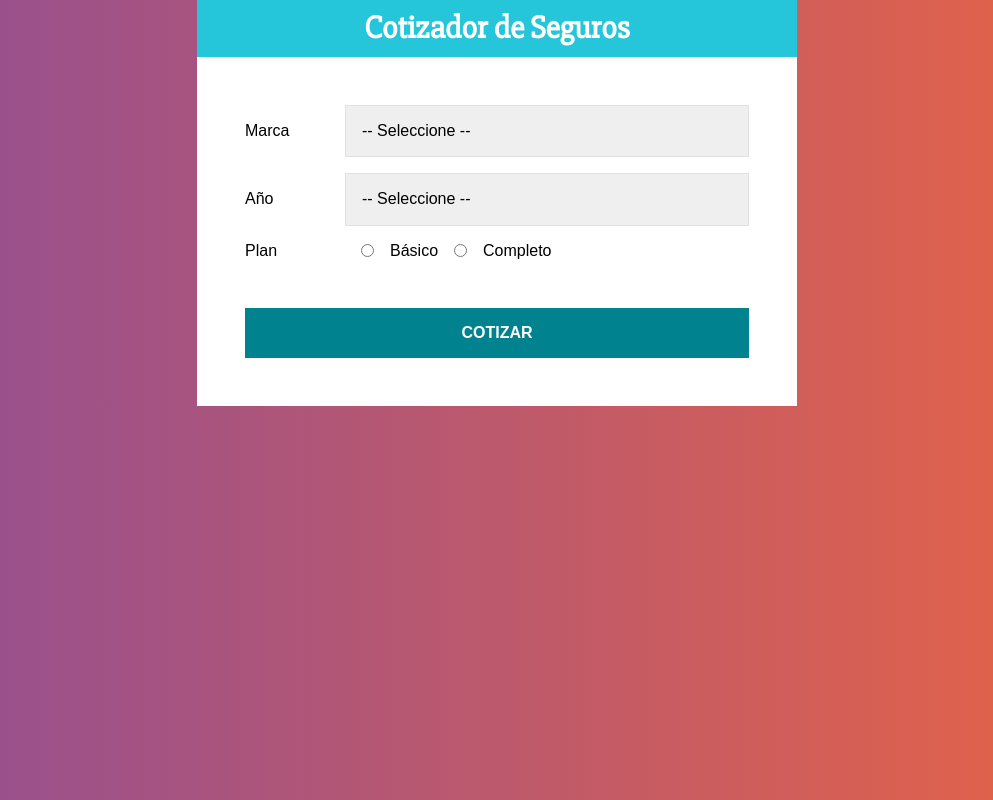
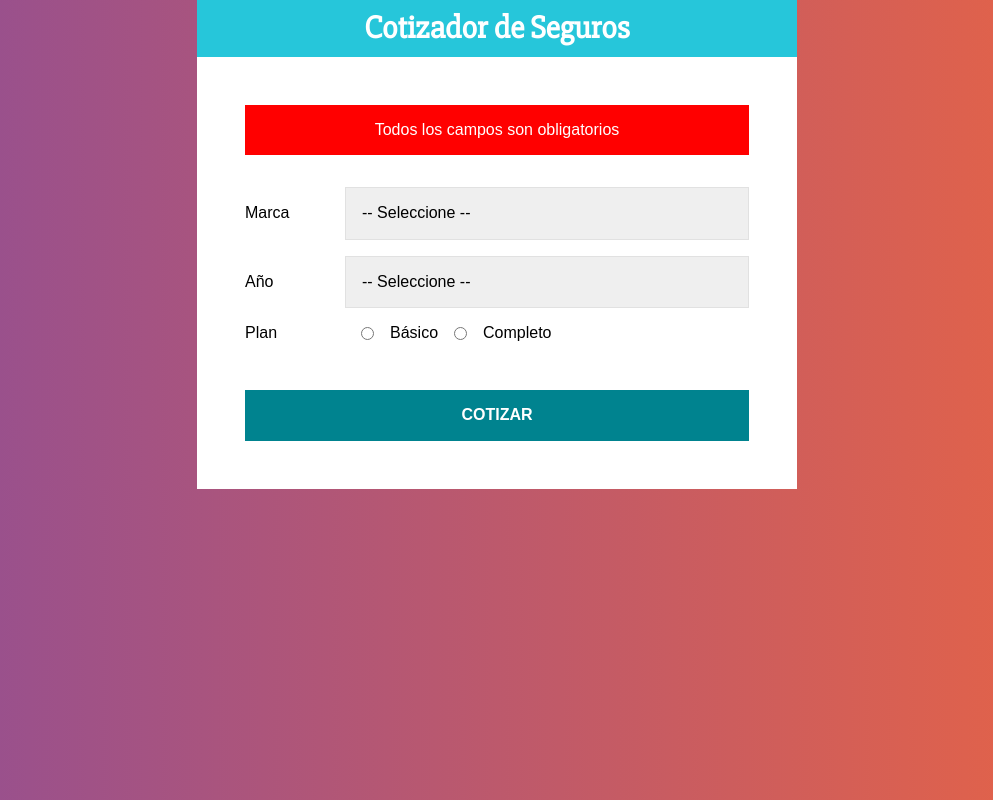
Before and after one commit to dfldiego/r-cotizadorSegurosAutos, a React (Create React App) app: page / in a window 1280 px wide. Both pictures are taken after a click on the button "COTIZAR". Shown: the whole page, without its empty margins (143-1136 px from the left). Built offline with nearby package versions, Linux system fonts and the light colour scheme.

Commit message:
validando el formulario

```diff
--- a/src/components/Formulario.jsx
+++ b/src/components/Formulario.jsx
@@ -41,13 +41,25 @@
     }
 `;
 
+const Error = styled.div`
+    background-color: red;
+    color: white;
+    padding: 1rem;
+    width: 100%;
+    text-align: center;
+    margin-bottom: 2rem;
+`;
+
 const Formulario = () => {
 
+    //state de datos del formulario
     const [datos, setDatos] = useState({
         marca: '',
         year: '',
         plan: ''
     });
+    //state de error
+    const [error, setError] = useState(false);
 
     //Extraer los datos del state.
     const { marca, year, plan } = datos;
@@ -60,8 +72,37 @@
         })
     }
 
+    const handleSubmit = e => {
+        e.preventDefault();
+        //Validar si hay campos vacios
+        if (marca.trim() === '' || year.trim() === '' || plan.trim() === '') {
+            setError(true);
+            return;
+        }
+
+        //Pasa la validacion
+        setError(false);
+
+        //obtener la diferencia de años
+
+        //por cada año -> restar 3% del valor
+
+        //americano 15%
+        //asiatico 5%
+        //europeo 30%
+
+        //plan basico aumenta 20%
+
+        //plan completo 50%
+
+        //total
+    }
+
     return (
-        <form>
+        <form
+            onSubmit={handleSubmit}
+        >
+            {error ? <Error>Todos los campos son obligatorios</Error> : null}
             <Campo>
                 <Label>Marca</Label>
                 <Select
@@ -112,7 +153,7 @@
                     onChange={obtenerInformacion}
                 /> Completo
             </Campo>
-            <Boton type="button">Cotizar</Boton>
+            <Boton type="submit">Cotizar</Boton>
         </form>
     );
 }
```
